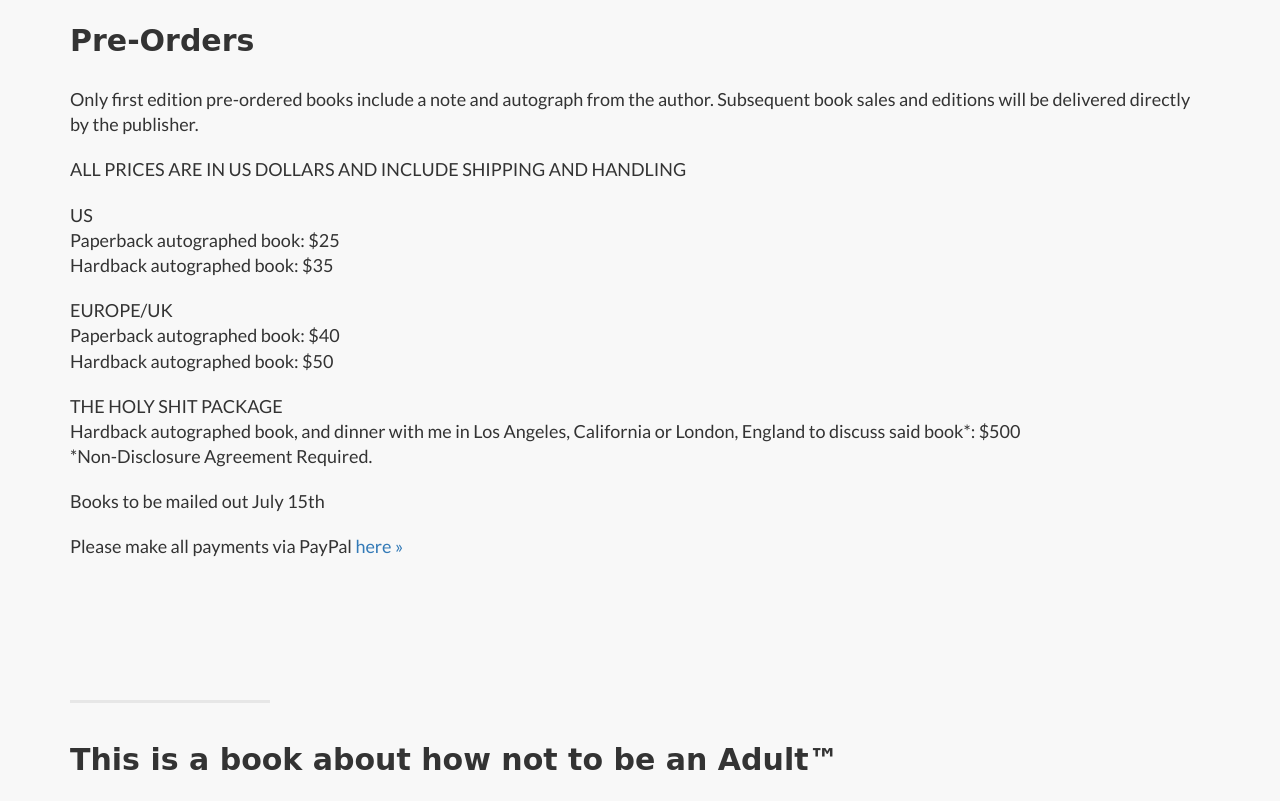
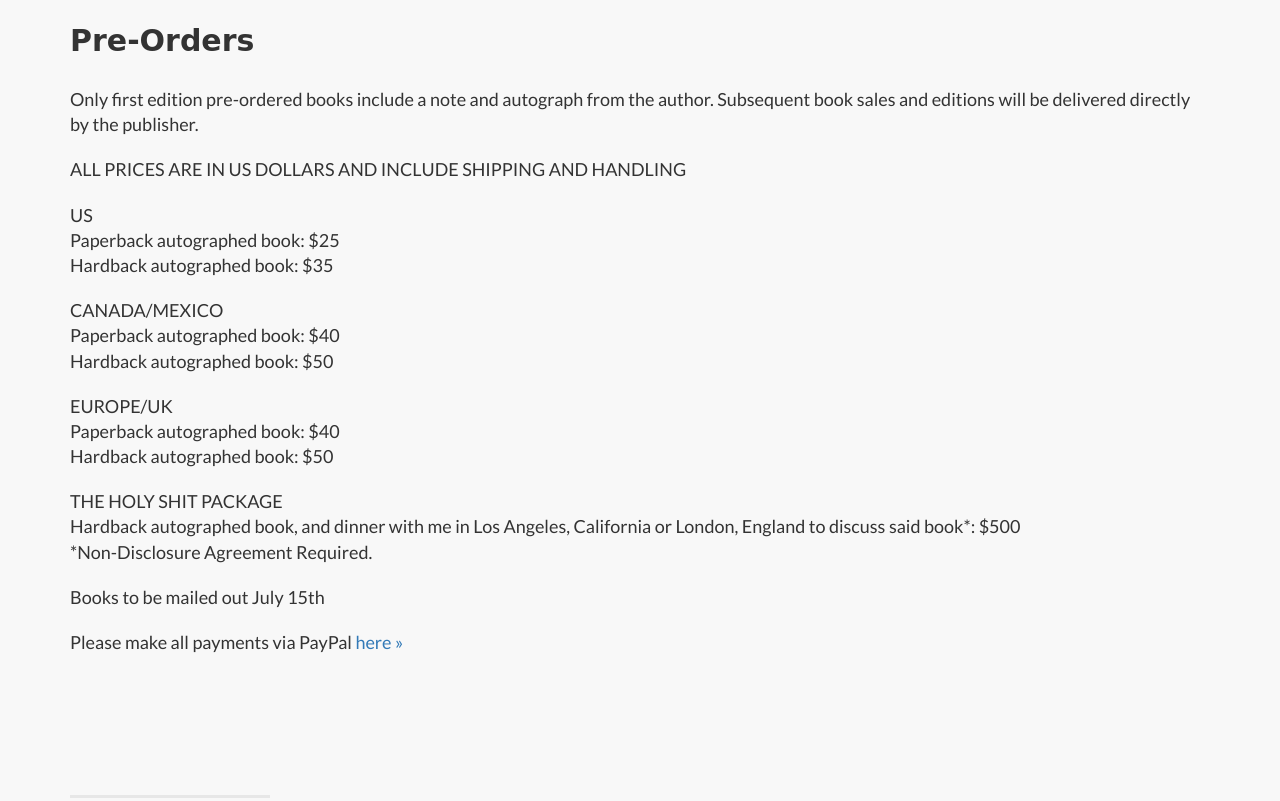
Before and after one commit to basdwyw2/basdwyw2.github.io, a plain HTML site: page index.html in a window 1280 px wide. Shown: the part 1329-2130 px from the top of the page. Drawn offline with Linux system fonts and the light colour scheme; a web font is replaced by a local one.

Commit message:
Update index.html

```diff
--- a/index.html
+++ b/index.html
@@ -124,6 +124,11 @@
 
 Paperback autographed book: $25<br />
 Hardback autographed book: $35</p>
+
+<p class="lead">CANADA/MEXICO<br />
+
+Paperback autographed book: $40<br />
+Hardback autographed book: $50</p>
 
 <p class="lead">EUROPE/UK<br />
 
```
